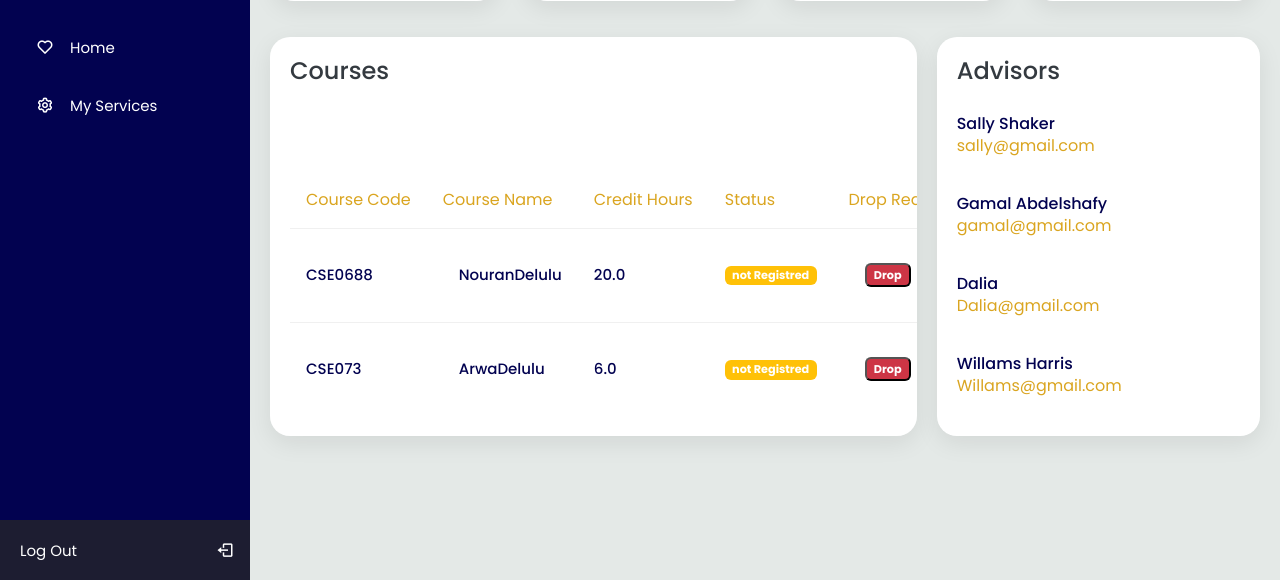
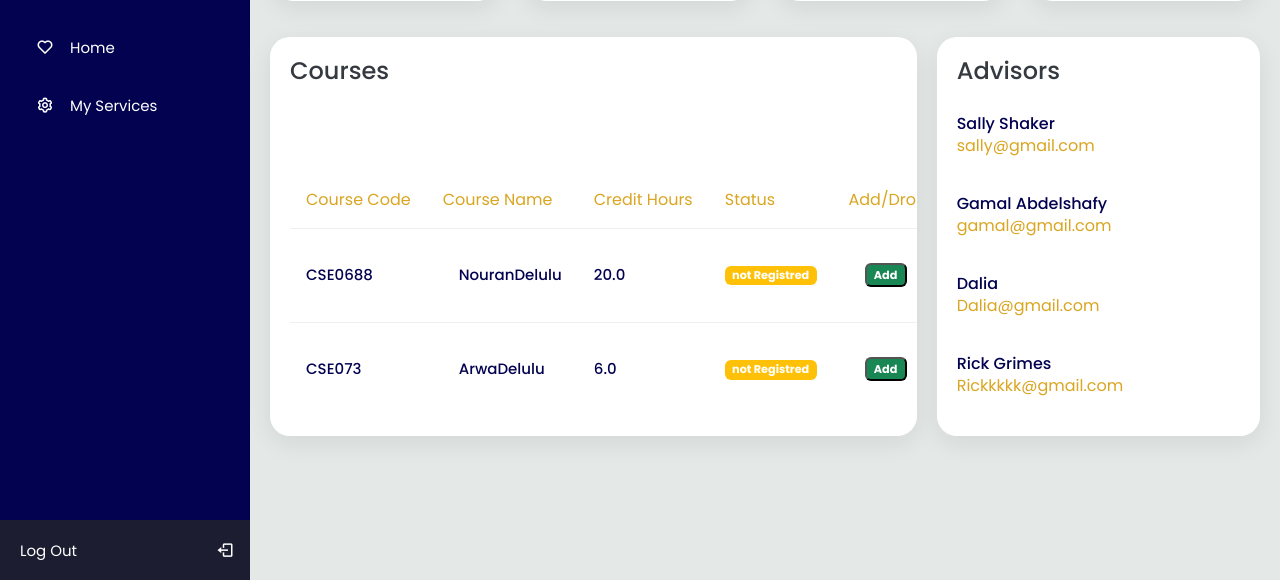
Before and after one commit to nourann01/University-Management-Sys, a Django app: page /courses in a window 1280 px wide. Shown: the part 220-800 px from the top of the page. Run offline with Django 5.2, Linux system fonts and the light colour scheme; data comes from the database, SQL or seed files in the repository; both versions use the stored data as it was after the commit.

Commit message:
add/drop

```diff
--- a/AHNProject/AHNapp/templates/courses.html
+++ b/AHNProject/AHNapp/templates/courses.html
@@ -128,7 +128,7 @@
               <td>Course Name</td>
               <td>Credit Hours</td>
               <td>Status</td>
-              <td>Drop Request</td>
+              <td>Add/Drop Request</td>
             </tr>
           </thead>
           <tbody>
@@ -148,18 +148,27 @@
                     Registred
                   </span>
                 {% endif %}
+              </td>
+              <td>
+                <form method="POST" action="{% url 'drop_course' course.id %}">
+                  {% csrf_token %}
+                  <button type="submit" class="badge bg_danger">Drop</button>
+              </form>
+            </td>
               {% else %}
                 <span class="badge bg_notReg">
                   not Registred
                 </span>
-              {% endif %}
               </td>
               <td>
-                  <form method="POST" action="{% url 'drop_course' course.id %}">
-                    {% csrf_token %}
-                    <button type="submit" class="badge bg_danger">Drop</button>
-                </form>
-              </td>
+                <form method="POST" action="{% url 'add_course' course.id %}">
+                  {% csrf_token %}
+                  <button type="submit" class="badge bg_seccuss">Add</button>
+              </form>
+            </td>
+              {% endif %}
+
+
                 </td>
             </tr>
           {% endfor %}
@@ -181,8 +190,8 @@
             </tr>
             {% endfor %}
               <td>
-                <h4>Willams Harris</h4>
-                <span>Willams@gmail.com</span>
+                <h4>Rick Grimes</h4>
+                <span>Rickkkkk@gmail.com</span>
               </td>
             </tr>
 
--- a/AHNProject/AHNapp/urls.py
+++ b/AHNProject/AHNapp/urls.py
@@ -7,6 +7,7 @@ urlpatterns = [
     # path('services', views.services, name='services'),
     path('courses', views.courses, name='courses'),
     path('drop_course/<int:course_id>/', views.drop_course, name='drop_course'),
+    path('add_course/<int:course_id>/', views.add_course, name='add_course'),
     # path('fees', views.fees, name='fees'),
     # path('profile', views.profile, name='profile'),
 ]
--- a/AHNProject/AHNapp/views.py
+++ b/AHNProject/AHNapp/views.py
@@ -24,6 +24,12 @@ def drop_course(request, course_id):
     course.isReg = False
     course.save()
     return redirect('courses')
+
+def add_course(request, course_id):
+    course = Course.objects.get(id=course_id)
+    course.isReg = True
+    course.save()
+    return redirect('courses')
 # def fees(request):
 #     return render(request, 'AHNapp/fees.html')
 
```
Also changed, not shown: AHNProject/db.sqlite3.
